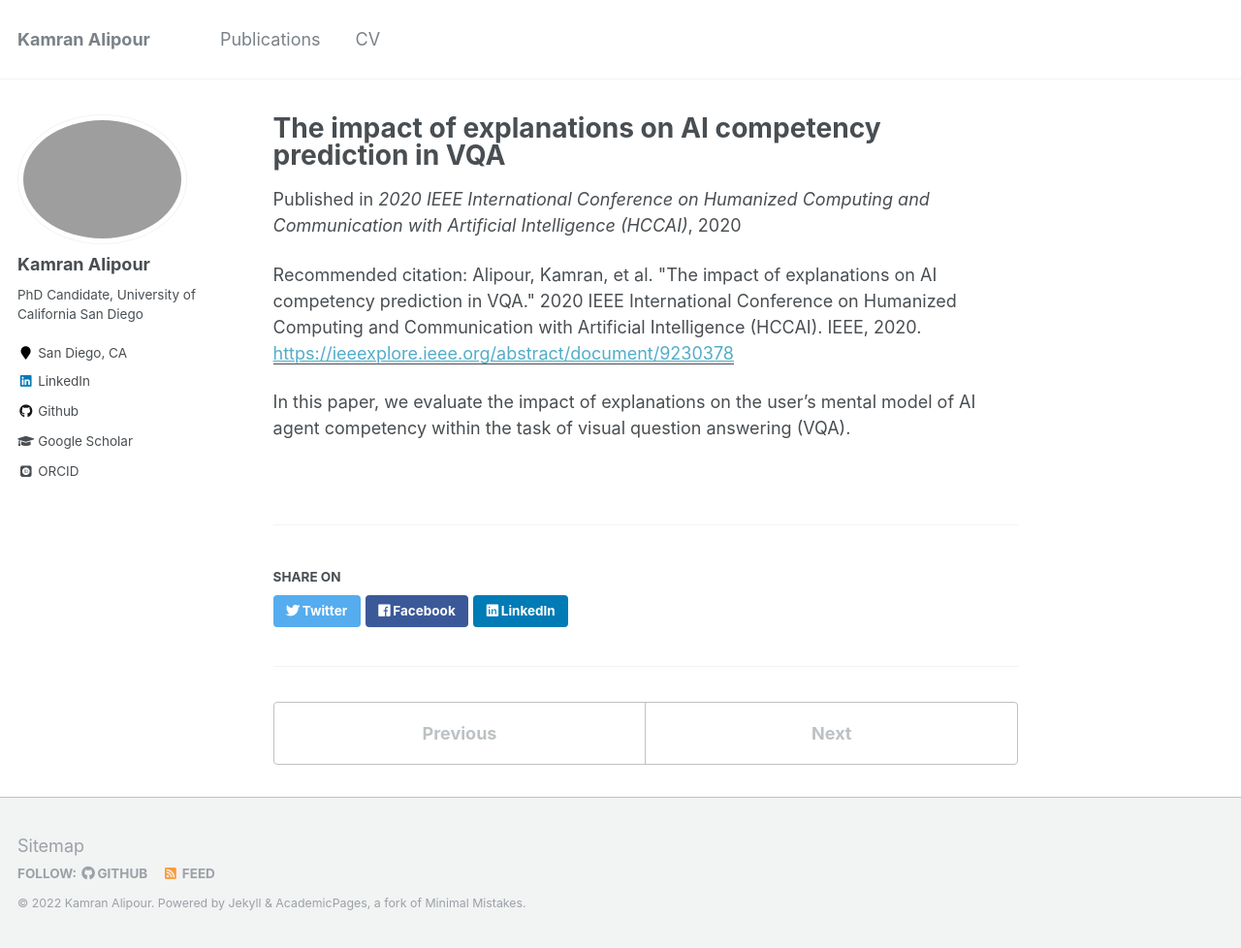
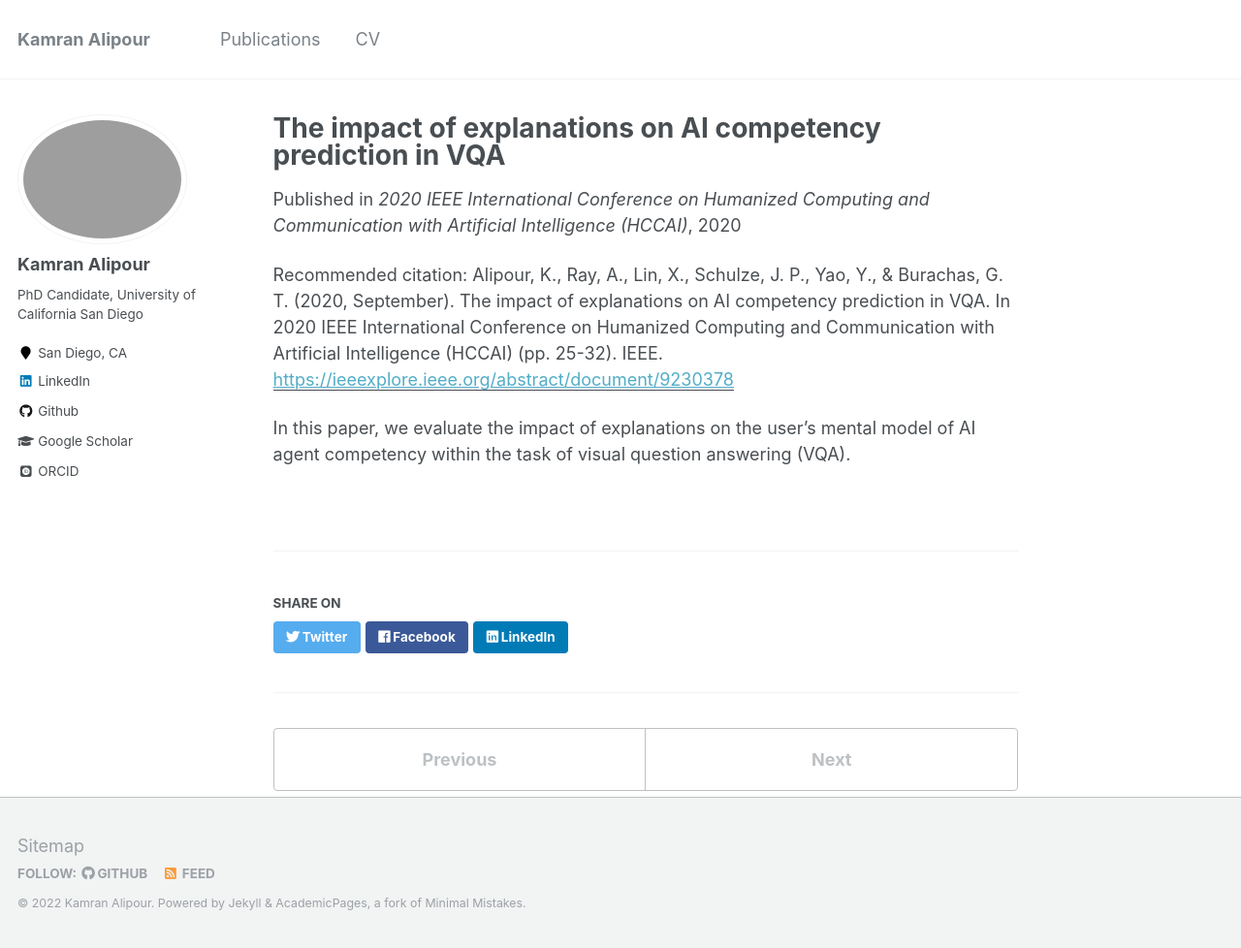
Before and after one commit to KamranAlipour/KamranAlipour.github.io, a Jekyll site: the page built from _publications/2020-competency.md, in a window 1280 px wide and 978 px high. Shown: the whole window at 97% size. Built offline with Jekyll 4.4.1, drawn with Linux system fonts in a browser that asks for light colours; some web fonts are replaced.

Commit message:
make citations consistent in format

```diff
--- a/_publications/2020-competency.md
+++ b/_publications/2020-competency.md
@@ -6,6 +6,6 @@ excerpt: "In this paper, we evaluate the impact of explanations on the user's me
 date: 2020-09-21
 venue: '2020 IEEE International Conference on Humanized Computing and Communication with Artificial Intelligence (HCCAI)'
 paperurl: 'https://ieeexplore.ieee.org/abstract/document/9230378'
-citation: 'Alipour, Kamran, et al. "The impact of explanations on AI competency prediction in VQA." 2020 IEEE International Conference on Humanized Computing and Communication with Artificial Intelligence (HCCAI). IEEE, 2020.'
+citation: 'Alipour, K., Ray, A., Lin, X., Schulze, J. P., Yao, Y., & Burachas, G. T. (2020, September). The impact of explanations on AI competency prediction in VQA. In 2020 IEEE International Conference on Humanized Computing and Communication with Artificial Intelligence (HCCAI) (pp. 25-32). IEEE.'
 ---
 In this paper, we evaluate the impact of explanations on the user's mental model of AI agent competency within the task of visual question answering (VQA).
```
Also changed, not shown: _publications/2020-multimodal.md (+1 -1 lines), _publications/2021-counterfactual.md (+1 -1 lines), 8 other files.
